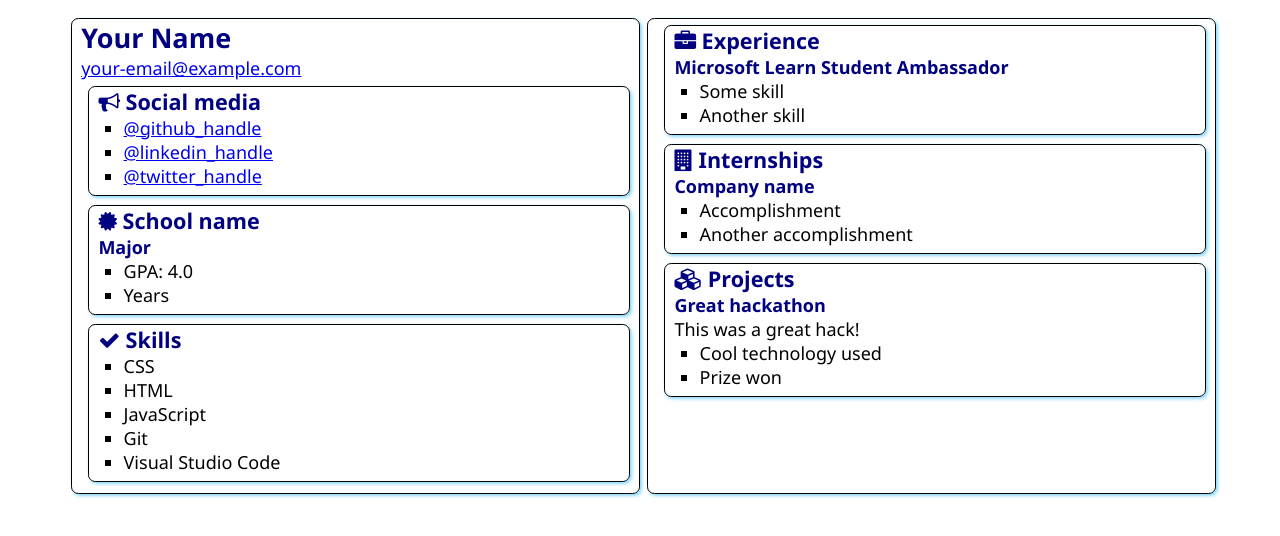
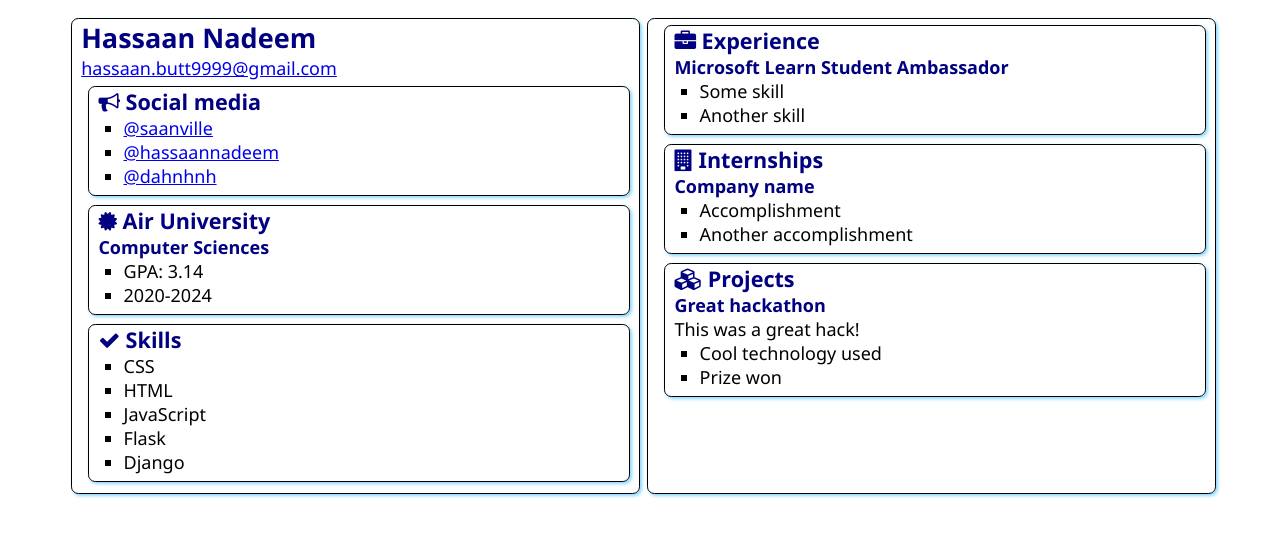
Before and after one commit to saanville/SATechnicalOnboarding, a plain HTML site: page src/index.html in a window 1280 px wide. Drawn offline with Linux system fonts and the light colour scheme.

Commit message:
Update index.html
Added personal information

```diff
--- a/src/index.html
+++ b/src/index.html
@@ -12,8 +12,8 @@
 <body>
     <main>
         <article class="box">
-            <h1>Your Name</h1>
-            <div><a href="mailto:your.email@example.com">your-email@example.com</a></div>
+            <h1>Hassaan Nadeem</h1>
+            <div><a href="mailto:hassaan.butt9999@gmail.com">hassaan.butt9999@gmail.com</a></div>
 
             <section class="box">
                 <h2>
@@ -21,9 +21,9 @@
                     Social media
                 </h2>
                 <ul>
-                    <li><a href="https://github.com/<handle>">@github_handle</a></li>
-                    <li><a href="https://linkedin.com/in/<handle>">@linkedin_handle</a></li>
-                    <li><a href="https://twitter.com/<handle>">@twitter_handle</a></li>
+                    <li><a href="https://github.com/<handle>">@saanville</a></li>
+                    <li><a href="https://linkedin.com/in/<handle>">@hassaannadeem</a></li>
+                    <li><a href="https://twitter.com/<handle>">@dahnhnh</a></li>
                 </ul>
             </section>
 
@@ -31,12 +31,12 @@
                 <div class="education">
                     <h2>
                         <i class="fa fa-certificate" aria-hidden="true"></i>
-                        School name
+                        Air University
                     </h2>
-                    <h3>Major</h3>
+                    <h3>Computer Sciences</h3>
                     <ul>
-                        <li>GPA: 4.0</li>
-                        <li>Years</li>
+                        <li>GPA: 3.14</li>
+                        <li>2020-2024</li>
                     </ul>
                 </div>
             </section>
@@ -50,8 +50,8 @@
                     <li>CSS</li>
                     <li>HTML</li>
                     <li>JavaScript</li>
-                    <li>Git</li>
-                    <li>Visual Studio Code</li>
+                    <li>Flask</li>
+                    <li>Django</li>
                 </ul>
             </section>
         </article>
```
